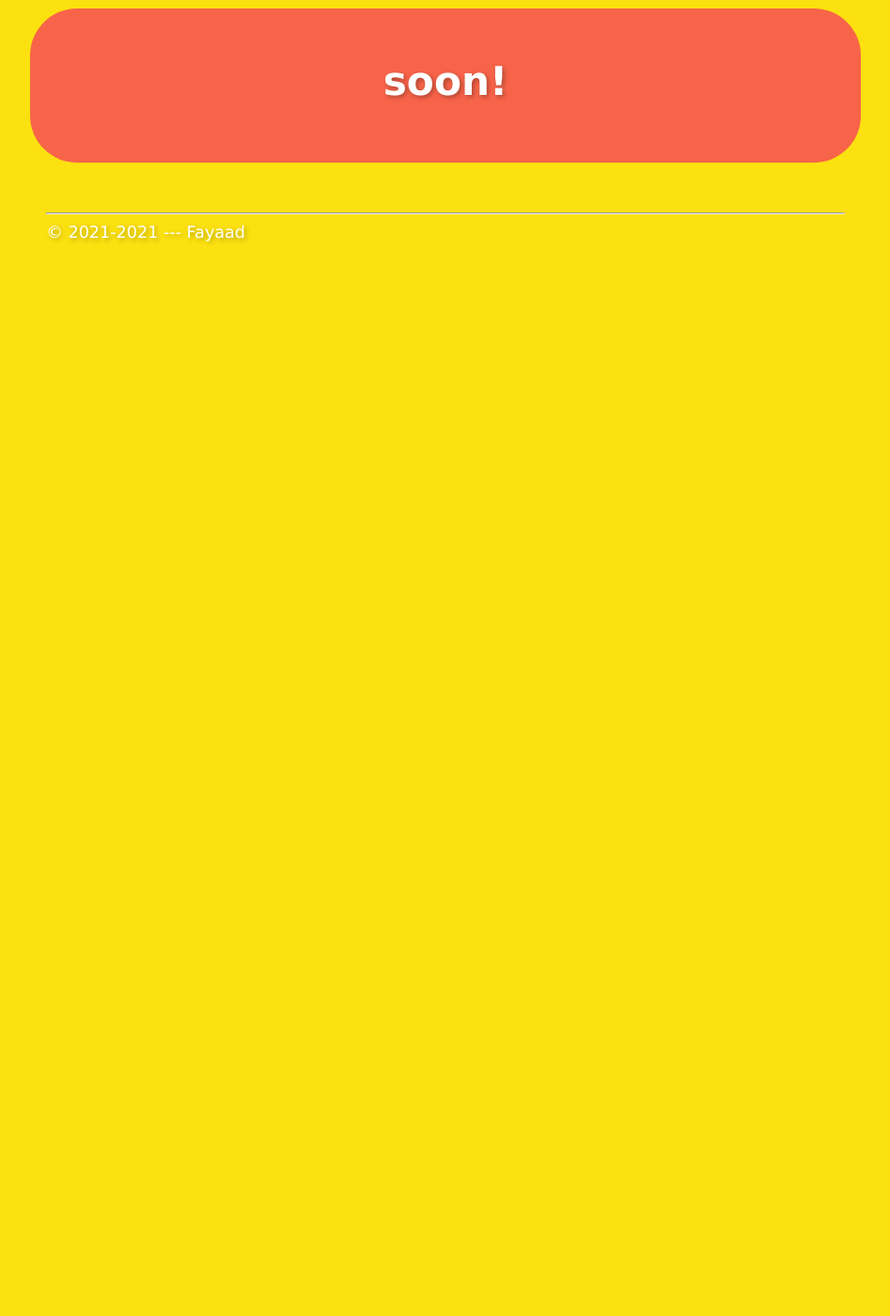
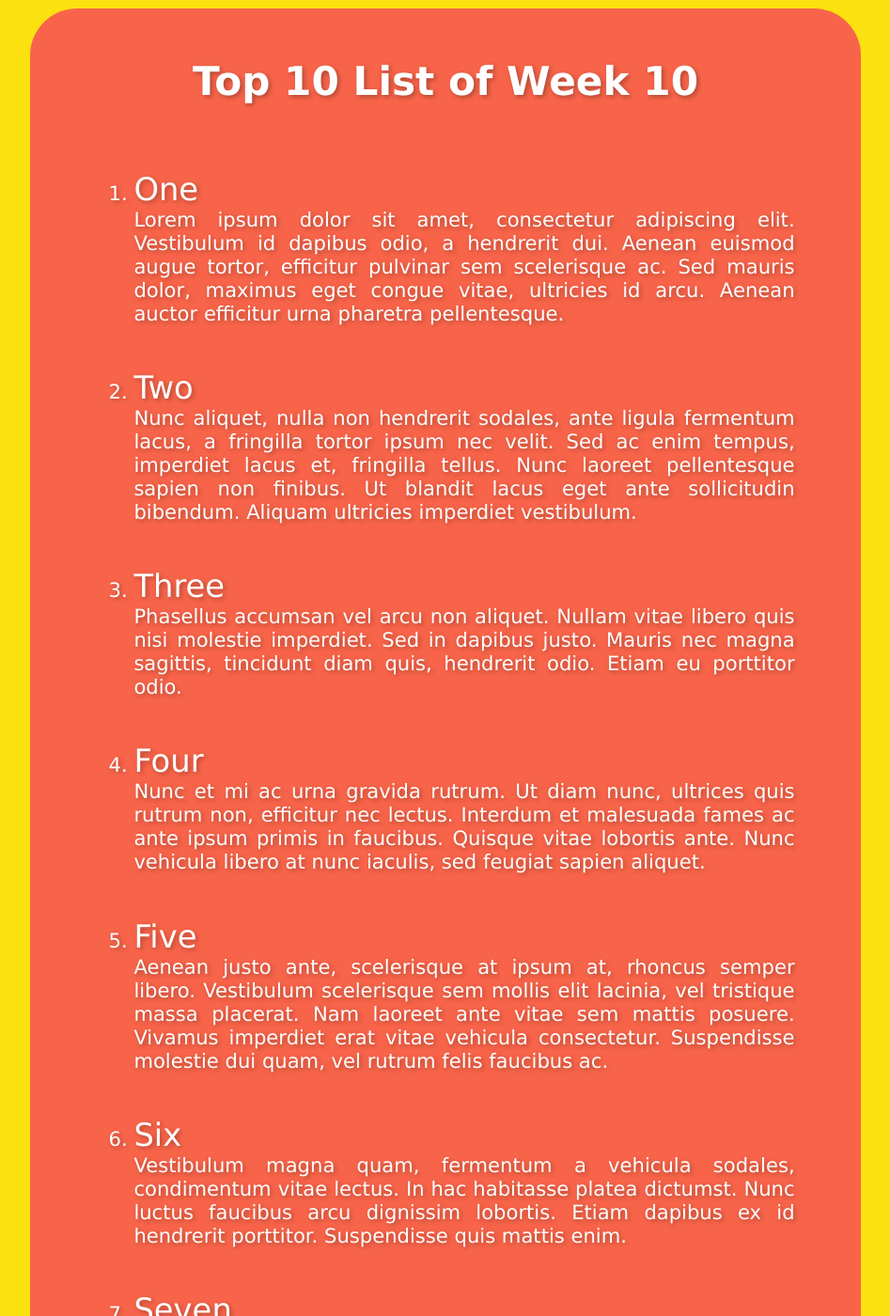
Before and after one commit to fayaadbsa/os211, a Jekyll site: the page built from w10.md, in a window 1280 px wide and 1400 px high, scrolled down 270 px. Shown: the whole window at 94% size, without its empty margins (166-1113 px from the left). Built offline with Jekyll 4.4.1, drawn with Linux system fonts in a browser that asks for light colours; our own code applies the rules of GitHub Pages for plain Markdown files; before the commit the page ends 900 px from its top, so only the background shows below that; some of the changed text lies outside the part shown.

Commit message:
Update w10.md

```diff
--- a/w10.md
+++ b/w10.md
@@ -3,4 +3,74 @@ layout: "layout"
 permalink: /W10/
 ---
 
-# soon!
+# Top 10 List of Week 10
+
+1. [One](https://en.wikipedia.org/wiki/1)<br>
+Lorem ipsum dolor sit amet, consectetur adipiscing elit.
+Vestibulum id dapibus odio, a hendrerit dui.
+Aenean euismod augue tortor, efficitur pulvinar sem scelerisque ac.
+Sed mauris dolor, maximus eget congue vitae, ultricies id arcu.
+Aenean auctor efficitur urna pharetra pellentesque.
+
+2. [Two](https://en.wikipedia.org/wiki/2)<br>
+Nunc aliquet, nulla non hendrerit sodales, ante ligula fermentum lacus, a fringilla tortor ipsum nec velit.
+Sed ac enim tempus, imperdiet lacus et, fringilla tellus.
+Nunc laoreet pellentesque sapien non finibus.
+Ut blandit lacus eget ante sollicitudin bibendum.
+Aliquam ultricies imperdiet vestibulum.
+
+3. [Three](https://en.wikipedia.org/wiki/3)<br>
+Phasellus accumsan vel arcu non aliquet.
+Nullam vitae libero quis nisi molestie imperdiet.
+Sed in dapibus justo.
+Mauris nec magna sagittis, tincidunt diam quis, hendrerit odio.
+Etiam eu porttitor odio.
+
+4. [Four](https://en.wikipedia.org/wiki/4)<br>
+Nunc et mi ac urna gravida rutrum.
+Ut diam nunc, ultrices quis rutrum non, efficitur nec lectus.
+Interdum et malesuada fames ac ante ipsum primis in faucibus.
+Quisque vitae lobortis ante.
+Nunc vehicula libero at nunc iaculis, sed feugiat sapien aliquet.
+
+5. [Five](https://en.wikipedia.org/wiki/5)<br>
+Aenean justo ante, scelerisque at ipsum at, rhoncus semper libero.
+Vestibulum scelerisque sem mollis elit lacinia, vel tristique massa placerat.
+Nam laoreet ante vitae sem mattis posuere.
+Vivamus imperdiet erat vitae vehicula consectetur.
+Suspendisse molestie dui quam, vel rutrum felis faucibus ac.
+
+6. [Six](https://en.wikipedia.org/wiki/6)<br>
+Vestibulum magna quam, fermentum a vehicula sodales, condimentum vitae lectus.
+In hac habitasse platea dictumst.
+Nunc luctus faucibus arcu dignissim lobortis.
+Etiam dapibus ex id hendrerit porttitor.
+Suspendisse quis mattis enim.
+
+7. [Seven](https://en.wikipedia.org/wiki/7)<br>
+Curabitur ut orci quis quam cursus hendrerit vel pulvinar metus
+Phasellus blandit nunc consequat eros aliquam porta.
+Pellentesque sapien diam, facilisis tincidunt accumsan quis, accumsan suscipit velit.
+Morbi id est maximus, maximus urna eu, auctor odio.
+Nunc sit amet dictum ipsum.
+
+8. [Eight](https://en.wikipedia.org/wiki/8)<br>
+Curabitur mauris neque, mollis feugiat ante id, molestie eleifend nunc.
+Cras tincidunt bibendum dignissim.
+Donec non mauris tincidunt, aliquam lorem eget, porta odio.
+Maecenas ac arcu urna.
+Cras congue tellus lacus.
+
+9. [Nine](https://en.wikipedia.org/wiki/9)<br>
+Mauris urna libero, varius in purus nec, tempor pharetra lorem.
+Vivamus lorem nisi, mattis ut tellus at, tincidunt cursus libero.
+Curabitur vehicula placerat neque eget iaculis.
+Nulla facilisi.
+Cras condimentum leo a libero cursus lacinia.
+
+10. [Ten](https://en.wikipedia.org/wiki/10)<br>
+Nunc imperdiet gravida lorem vitae tincidunt.
+Phasellus tristique nulla at justo finibus pulvinar.
+Phasellus in leo vitae sem congue sollicitudin eu sed risus.
+Aliquam erat volutpat.
+Proin in erat fringilla, pulvinar nisl quis, vulputate purus.
```
